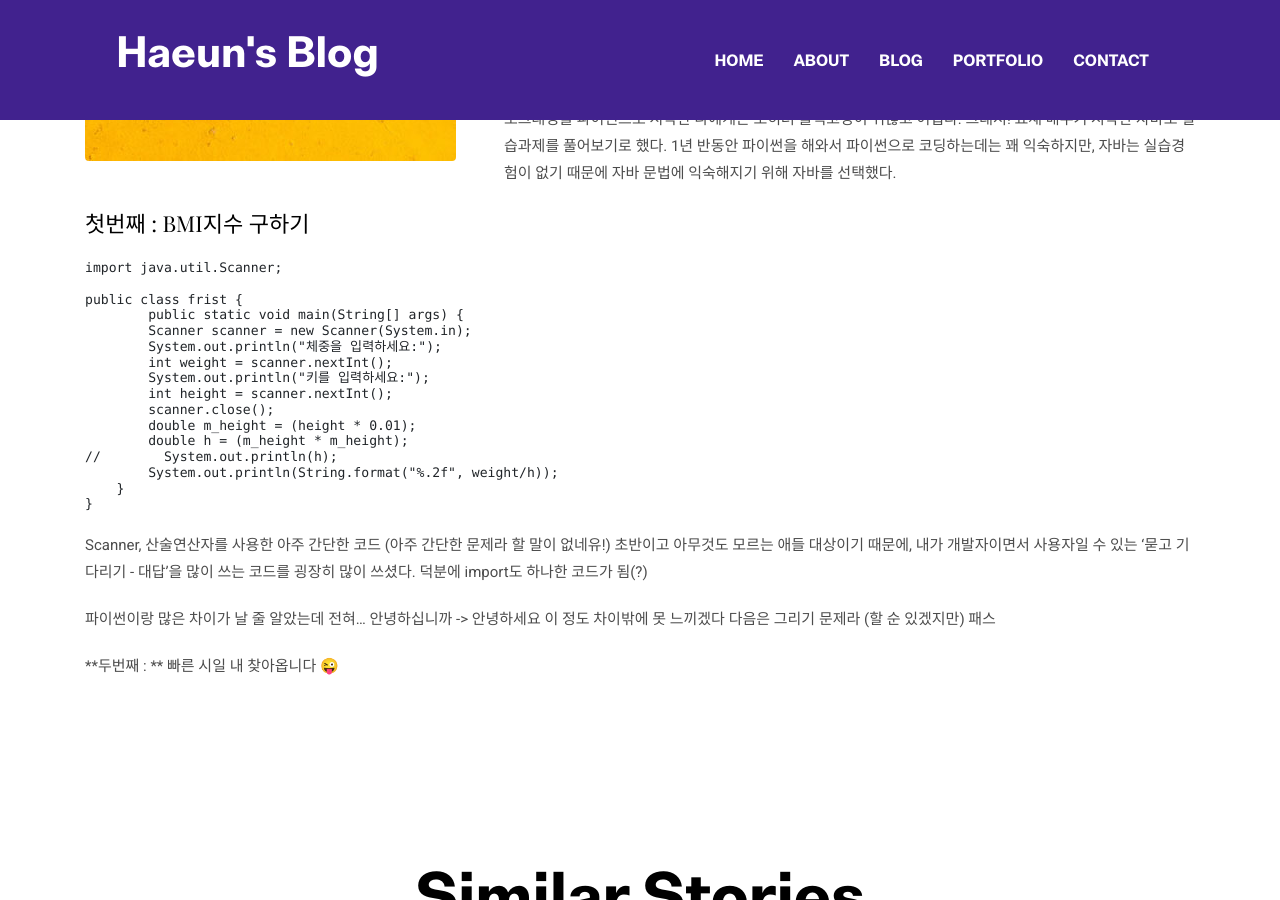
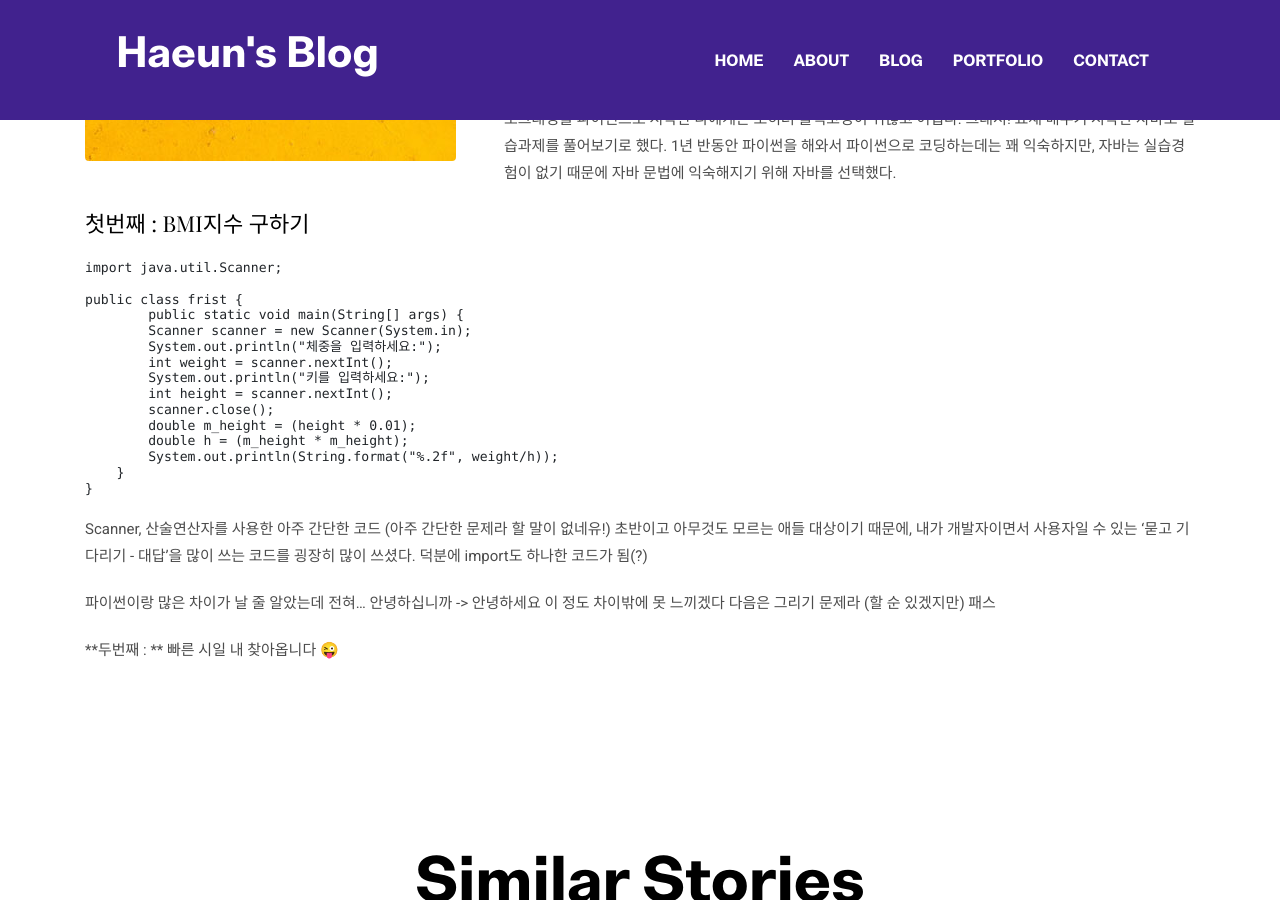
Before and after one commit to cheongsan16/cheongsan16.g, a Jekyll site: the page built from _posts/2021-02-04-precollege.md, in a window 1280 px wide and 900 px high, scrolled down 832 px. Built offline with Jekyll 4.4.1, drawn with Linux system fonts in a browser that asks for light colours.

Commit message:
Update 2021-02-04-precollege.md

```diff
--- a/_posts/2021-02-04-precollege.md
+++ b/_posts/2021-02-04-precollege.md
@@ -31,7 +31,6 @@ public class frist {
         scanner.close();
         double m_height = (height * 0.01);
         double h = (m_height * m_height);
-//        System.out.println(h);
         System.out.println(String.format("%.2f", weight/h));
     }
 }
```
